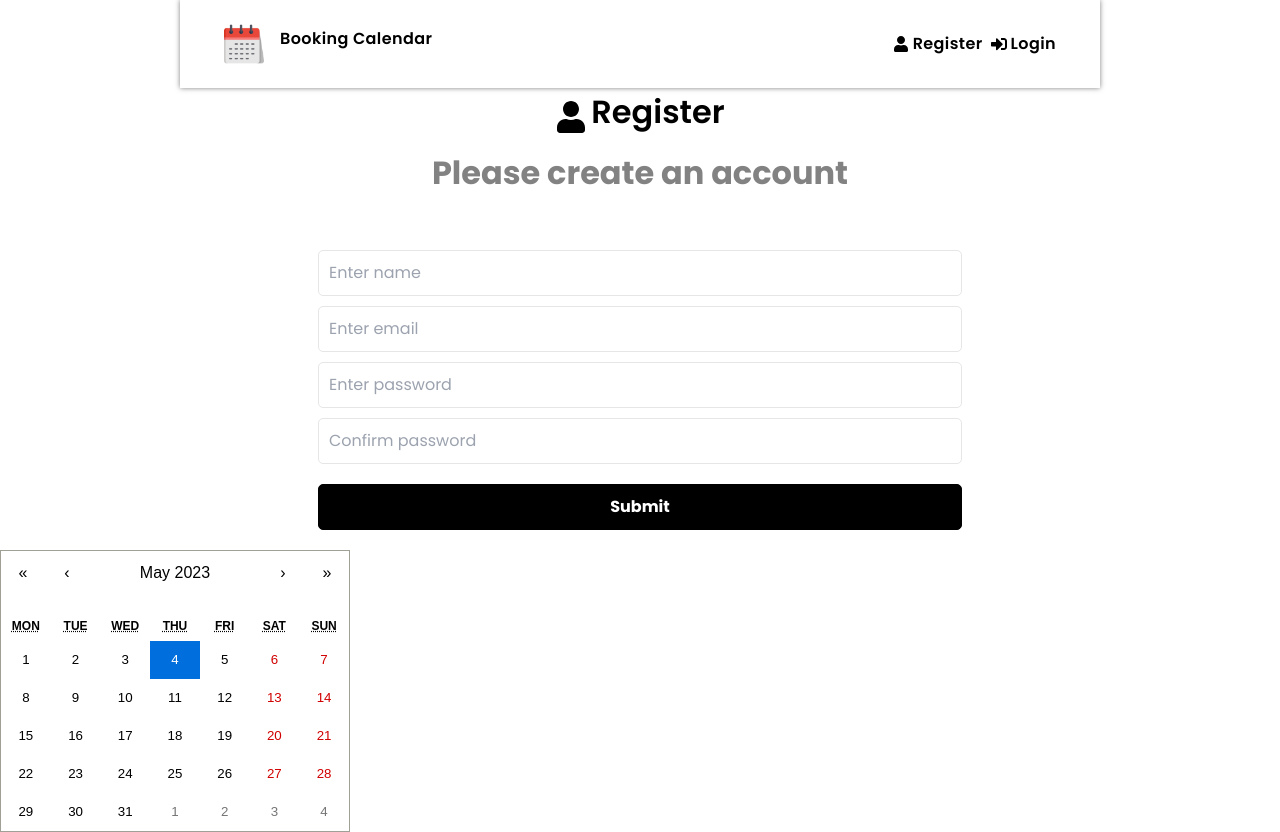
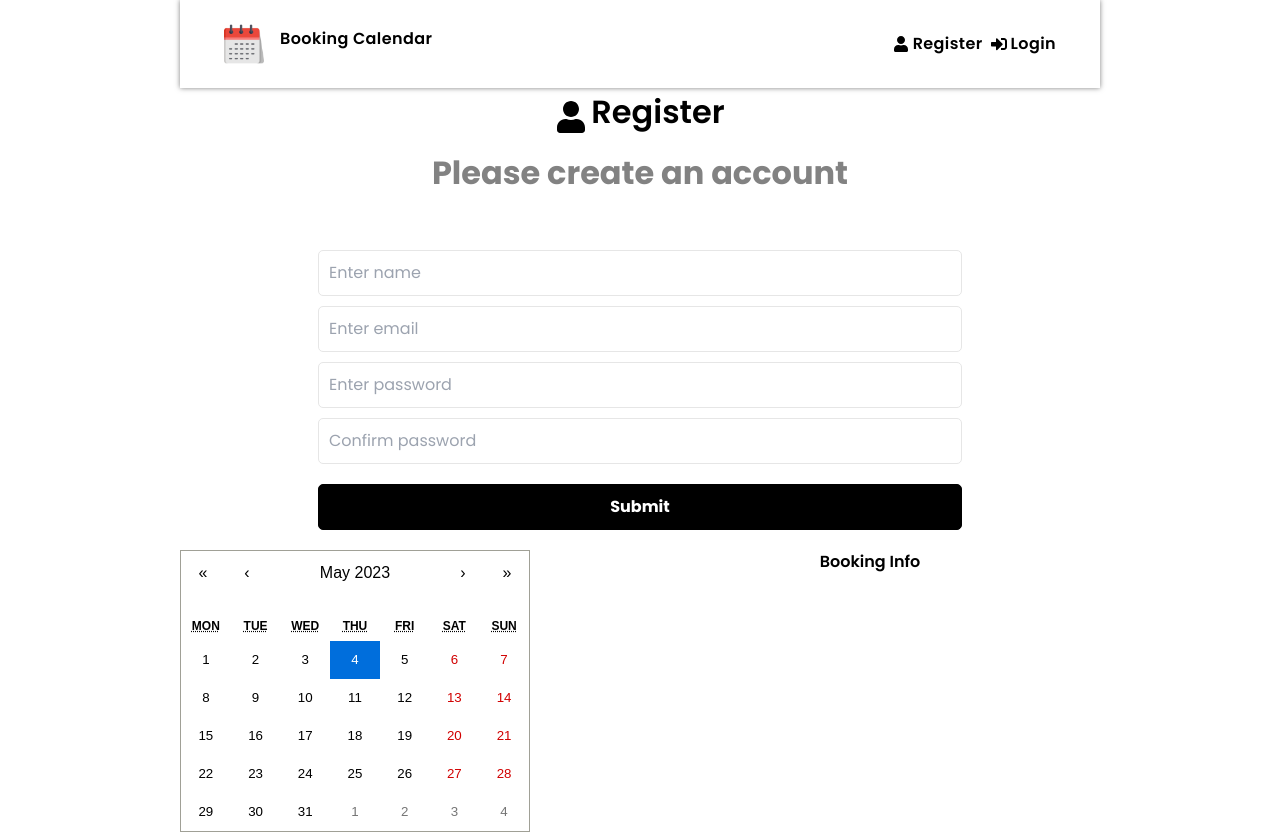
Before and after one commit to gazjosef/booking-calendar, a React (Vite) app in the folder frontend/: page /register in a window 1280 px wide. Built offline with nearby package versions, Linux system fonts and the light colour scheme.

Commit message:
Feat: Added react-calendar

```diff
--- a/frontend/components/Snippets/CalendarApp.tsx
+++ b/frontend/components/Snippets/CalendarApp.tsx
@@ -10,11 +10,16 @@ const CalendarApp: React.FC = () => {
   const [value, onChange] = useState<Value>(new Date());
 
   return (
-    <div>
-      <Calendar
-        onChange={onChange as CalendarProps["onChange"]}
-        value={value as CalendarProps["value"]}
-      />
+    <div className="container mx-auto">
+      <div className="grid grid-cols-2">
+        <Calendar
+          onChange={onChange as CalendarProps["onChange"]}
+          value={value as CalendarProps["value"]}
+        />
+        <div>
+          <h1>Booking Info</h1>
+        </div>
+      </div>
     </div>
   );
 };
--- a/frontend/src/pages/calendar.tsx
+++ b/frontend/src/pages/calendar.tsx
@@ -2,8 +2,9 @@ import Calendar from "../../components/Snippets/CalendarApp";
 
 const calendar: React.FC = () => {
   return (
-    <div>
+    <div className="grid grid-cols-2">
       <Calendar />
+      <div>Booking Info</div>
     </div>
   );
 };
```
